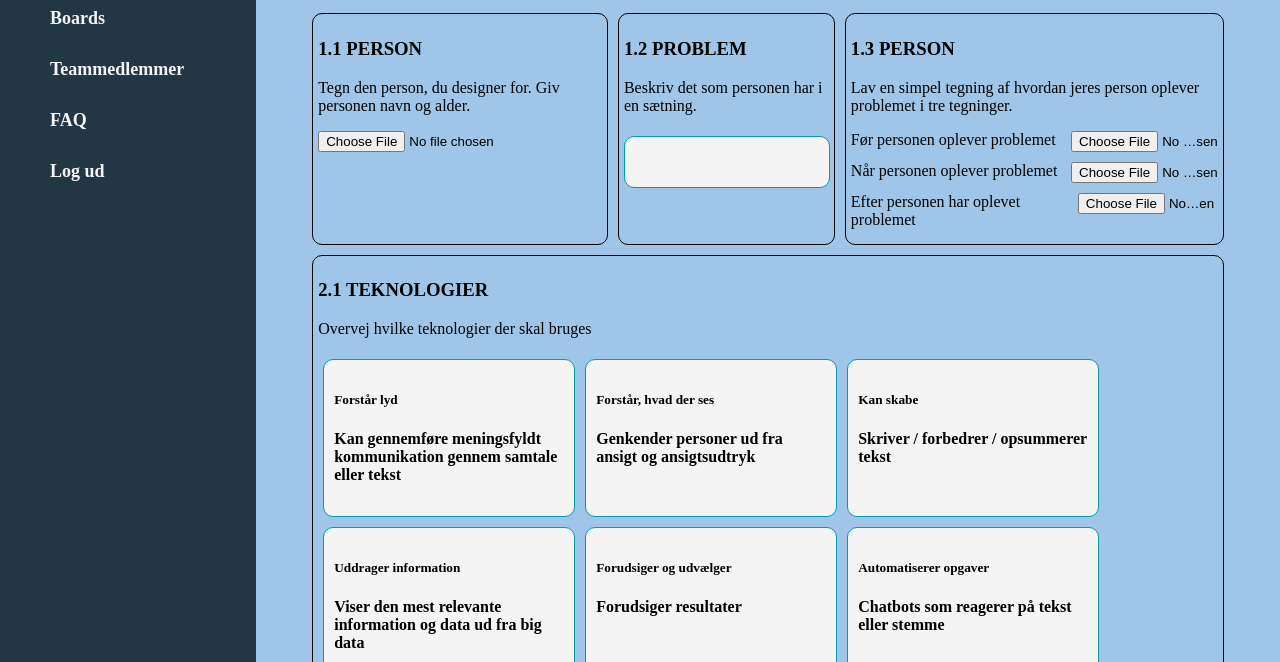
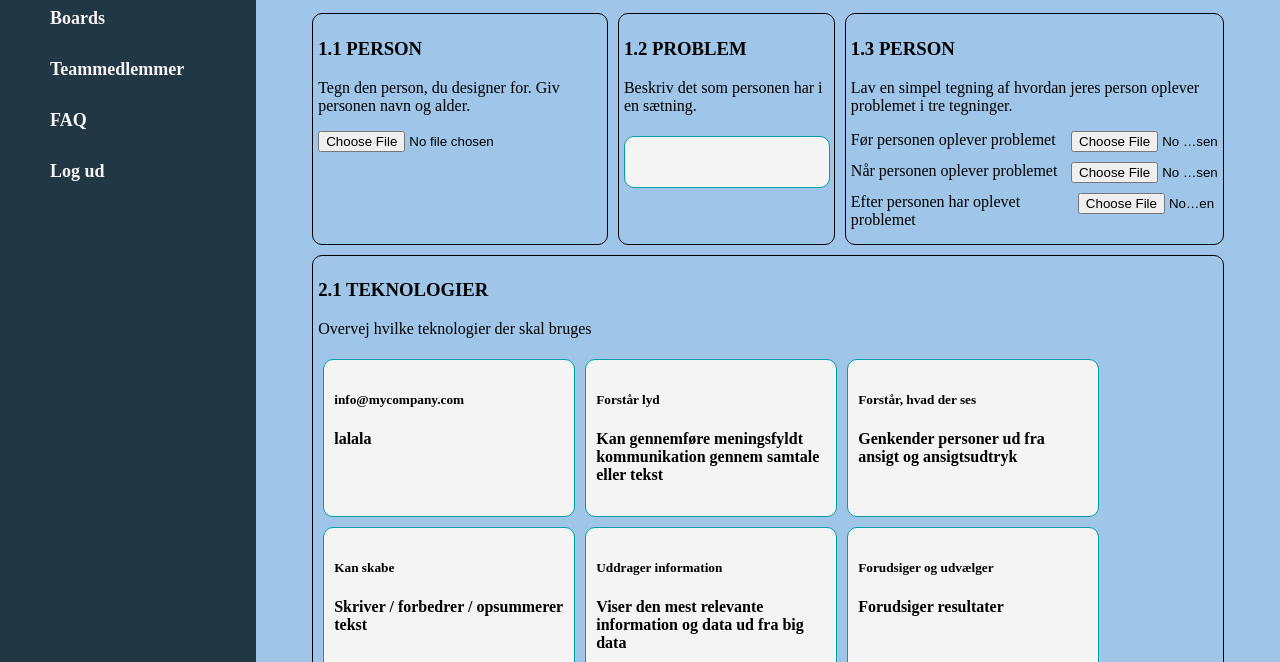
Before and after one commit to JustADreamerDK/regndans, a plain HTML site: page KA/trin1.html in a window 1280 px wide. Shown: the part 138-800 px from the top of the page. Drawn offline with nearby package versions, Linux system fonts and the light colour scheme; a web font is replaced by a local one.

Commit message:
Card component

```diff
--- /dev/null
+++ b/Components/card.js
@@ -0,0 +1,37 @@
+var card = {
+    template: `
+   <div class="card">
+   <div class="card__forside" id="card__forside[i]">
+       <h5>
+           {{ teknologi }}
+       </h5>
+       <h4>
+           {{ forklaring }}
+       </h4>
+   </div>
+   <div class="card__bagside" id="card__bagside[i]">
+       <h5>
+           Eksempler:
+       </h5>
+       <ol>
+           <li>
+               {{ eksempel }}
+           </li>
+       </ol>
+   </div>
+  </div>
+  `,
+    data: function() {
+      return {
+        teknologi: 'info@mycompany.com',
+        forklaring: 'lalala',
+        eksempel: 'loemfnkdsl fjsdkl fsjk lfs'
+      }
+    },
+  };
+  new Vue({
+    el: '#app',
+    components: {
+      'card': card
+    }
+  })
--- a/KA/trin1.html
+++ b/KA/trin1.html
@@ -27,7 +27,7 @@
                 </ul>
             </nav>
         </div>
-        <div class="container trin1">
+        <div class="container trin1" id="app">
             <div class="indhold">
                 <form action="Index.html" method="GET">
 
@@ -69,6 +69,7 @@
                         <h3>2.1 TEKNOLOGIER</h3>
                         <p>Overvej hvilke teknologier der skal bruges</p>
                         <div class="flex-wrap">
+                            <card></card>
                         <div class="card">
                             <div class="card__forside" id="card__forside1">
                                 <h5>
@@ -271,6 +272,8 @@
             </div>
         </div>
     </div>
+    <script src="https://unpkg.com/vue"></script>
+    <script src="../Components/card.js"></script>
     <script src="../js/card.js"></script>
 </body>
 </html>
```
